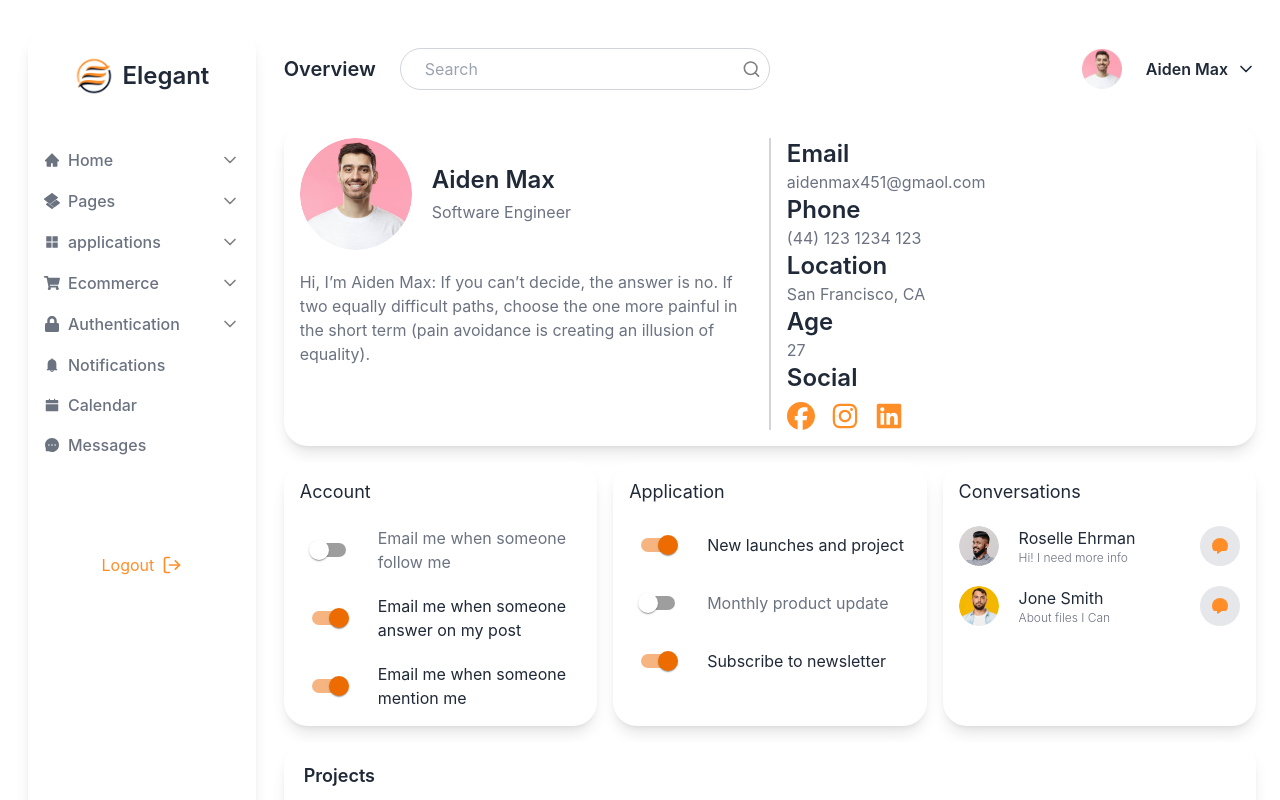
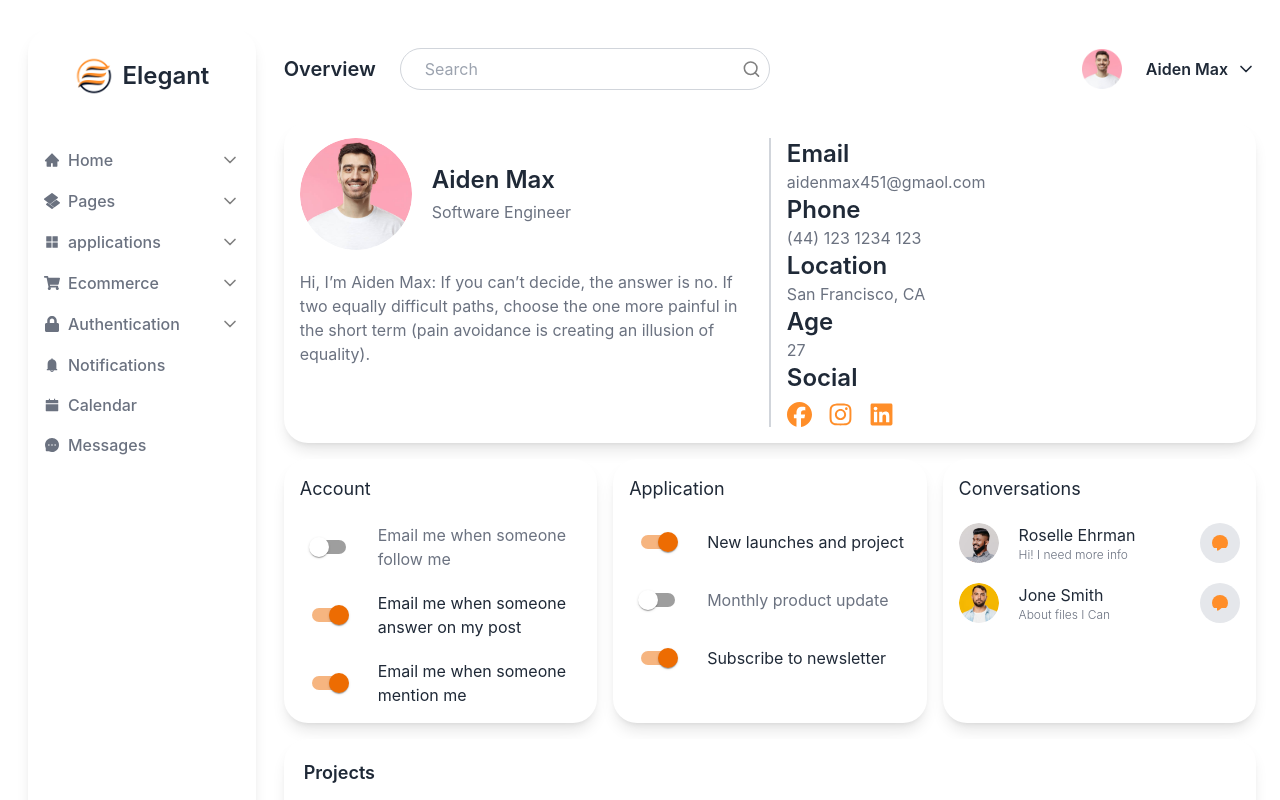
Before and after one commit to MohamedAliMurad/Elegent, a React (Vite) app: page / in a window 1280 px wide. Shown: the top 800 px of the page. Built offline with nearby package versions, Linux system fonts and the light colour scheme.

Commit message:
update slider

```diff
--- a/src/components/Sidebar.tsx
+++ b/src/components/Sidebar.tsx
@@ -29,10 +29,11 @@ const Sidebar: React.FC<SidebarProps> = ({ isOpen }) => {
     <>
       {/* Sidebar */}
       <aside
-  className={`fixed bg-white transition-transform transform m-7 rounded-3xl p-2 flex flex-col justify-around shadow-lg lg:relative w-60 lg:w-72 2xl:w-80 ${
-    isOpen ? "translate-x-0" : "-translate-x-full lg:translate-x-0 hidden lg:block"
+  className={`fixed bg-white transition-transform transform m-7 min-h-screen rounded-3xl p-2 flex flex-col justify-between shadow-lg lg:relative w-60 lg:w-72 2xl:w-80 ${
+    isOpen ? "translate-x-0" : "-translate-x-full lg:translate-x-0 hidden lg:flex"
   }`}
       >
+        <div className="flex justify-between flex-col">
           {/* Logo */}
           <div className="flex items-center pb-6 my-5 justify-center space-x-2">
             <img src="/src/assets/logo.png" className="w-10 h-10" alt="Logo" />
@@ -344,8 +345,9 @@ const Sidebar: React.FC<SidebarProps> = ({ isOpen }) => {
               {/* Apply similar logic for responsiveness */}
             </ul>
           </nav>
+        </div>
 
-        <div className="flex items-center justify-center  mt-20">
+        <div className="flex items-center justify-center">
           <div className="text-[#FF8E29]  py-2 rounded-full cursor-pointer">
             Logout
           </div>
--- a/src/pages/ProfileOverview.tsx
+++ b/src/pages/ProfileOverview.tsx
@@ -119,13 +119,13 @@ const ProfileOverview: React.FC = () => {
           </h1>
           <p className="user-info-social text-gray-500 flex flex-row gap-4 mt-2">
             <Link to="https://www.facebook.com/">
-              <FaFacebook className="text-[#FF8E29] w-7 h-7 " />
+              <FaFacebook className="text-[#FF8E29] w-[25px] h-[25px] " />
             </Link>
             <Link to="https://www.instagram.com/">
-              <FaInstagram className="text-[#FF8E29] w-7 h-7 " />
+              <FaInstagram className="text-[#FF8E29] w-[25px] h-[25px] " />
             </Link>
             <Link to="https://www.linkedin.com/">
-              <FaLinkedin className="text-[#FF8E29] w-7 h-7 " />
+              <FaLinkedin className="text-[#FF8E29] w-[25px] h-[25px]" />
             </Link>
           </p>
         </div>
@@ -231,7 +231,7 @@ const ProfileOverview: React.FC = () => {
                   <AvatarGroup style={{ minWidth: 100 }} max={4} total={4}>
                     {card.avatars.map((avatar, i) => (
                       <Avatar
-                        sx={{ width: 35, height: 35 }}
+                        sx={{ width: 25, height: 25 }}
                         key={i}
                         alt={`Avatar ${i}`}
                         src={avatar}
```
Lines whose indentation alone changed are shown as unchanged.
